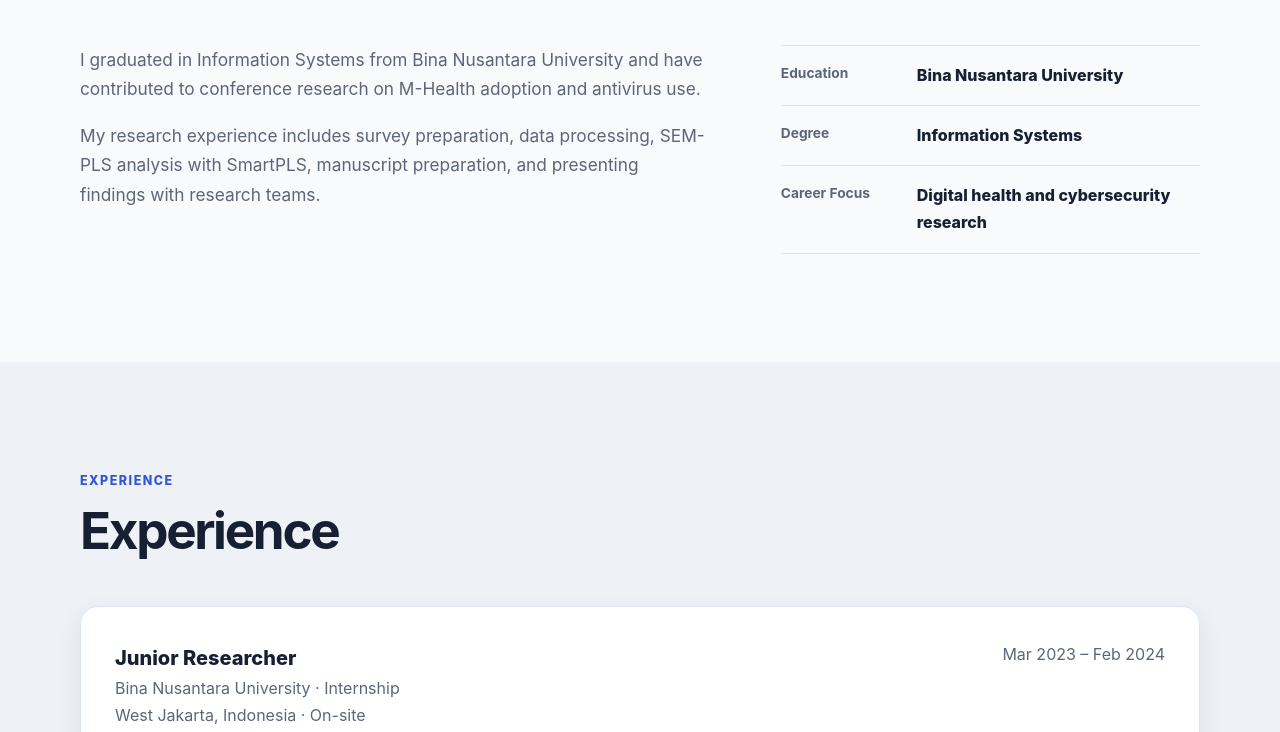
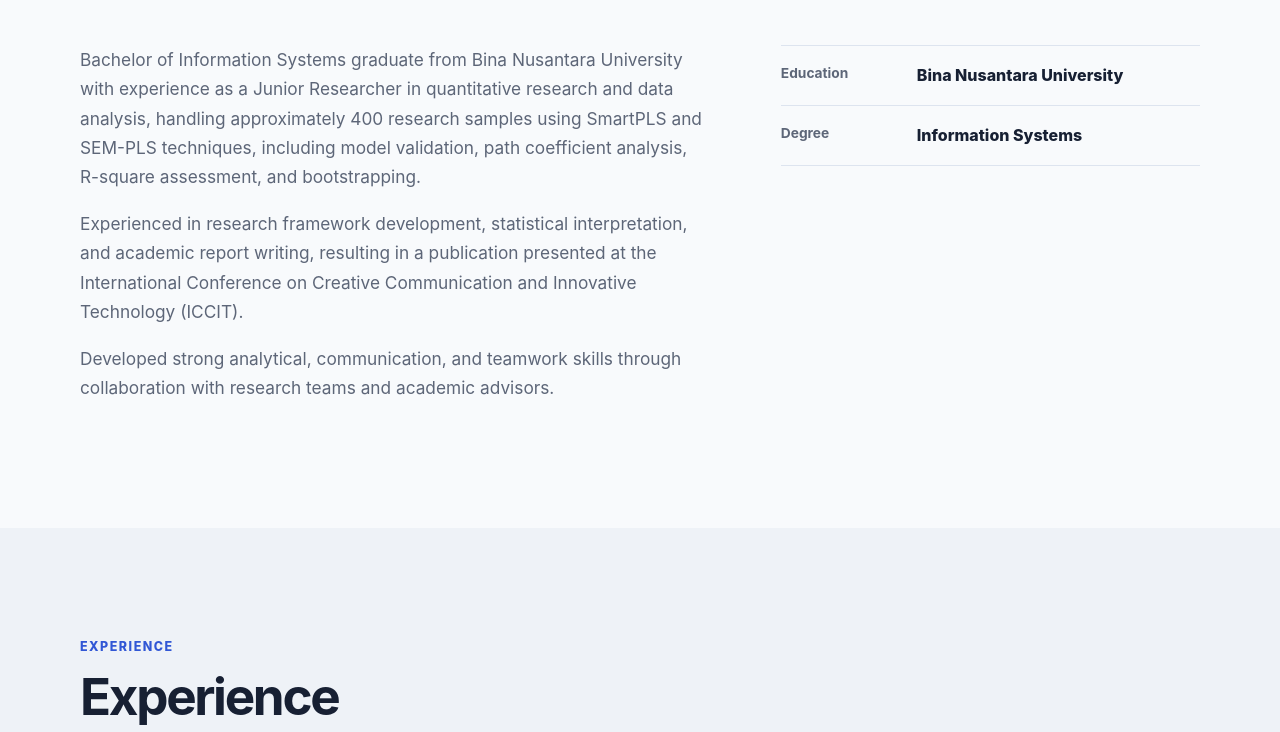
Before and after one commit to ryanrajendra/first-project, a plain HTML site: page index.html in a window 1280 px wide. Shown: the part 1056-1788 px from the top of the page. Drawn offline with Linux system fonts and the light colour scheme; files that its build step writes are made by us from their sources; files whose address does not match are found by name.

```diff
--- a/index.html
+++ b/index.html
@@ -14,8 +14,8 @@
 <body>
     <header class="site-header">
         <nav class="navigation container" aria-label="Main navigation">
-            <a class="logo" href="#home" aria-label="Ryan Rajendra Putra, back to home">
-                Ryan<span>.</span>
+            <a class="logo" href="#home" aria-label="Home">
+                Home
             </a>
 
             <button class="nav-toggle" type="button" aria-expanded="false" aria-controls="nav-menu" aria-label="Open navigation menu">
@@ -66,14 +66,21 @@
                 <div class="about-layout">
                     <div class="about-content">
                         <p>
-                            I graduated in Information Systems from Bina Nusantara University and
-                            have contributed to conference research on M-Health adoption and
-                            antivirus use.
+                            Bachelor of Information Systems graduate from Bina Nusantara University
+                            with experience as a Junior Researcher in quantitative research and
+                            data analysis, handling approximately 400 research samples using
+                            SmartPLS and SEM-PLS techniques, including model validation, path
+                            coefficient analysis, R-square assessment, and bootstrapping.
                         </p>
                         <p>
-                            My research experience includes survey preparation, data processing,
-                            SEM-PLS analysis with SmartPLS, manuscript preparation, and presenting
-                            findings with research teams.
+                            Experienced in research framework development, statistical
+                            interpretation, and academic report writing, resulting in a publication
+                            presented at the International Conference on Creative Communication and
+                            Innovative Technology (ICCIT).
+                        </p>
+                        <p>
+                            Developed strong analytical, communication, and teamwork skills through
+                            collaboration with research teams and academic advisors.
                         </p>
                     </div>
 
@@ -85,10 +92,6 @@
                         <div>
                             <dt>Degree</dt>
                             <dd>Information Systems</dd>
-                        </div>
-                        <div>
-                            <dt>Career Focus</dt>
-                            <dd>Digital health and cybersecurity research</dd>
                         </div>
                     </dl>
                 </div>
@@ -142,10 +145,13 @@
                     <article class="skill-card">
                         <h3>Technical Skills</h3>
                         <ul>
+                            <li>Microsoft Office</li>
+                            <li>Microsoft Excel</li>
+                            <li>Data Analysis</li>
+                            <li>Looker</li>
+                            <li>Canva</li>
+                            <li>Figma</li>
                             <li>Data Management</li>
-                            <li>SmartPLS (M-Health study)</li>
-                            <li>Microsoft Excel</li>
-                            <li>Microsoft Office</li>
                         </ul>
                     </article>
 
```
